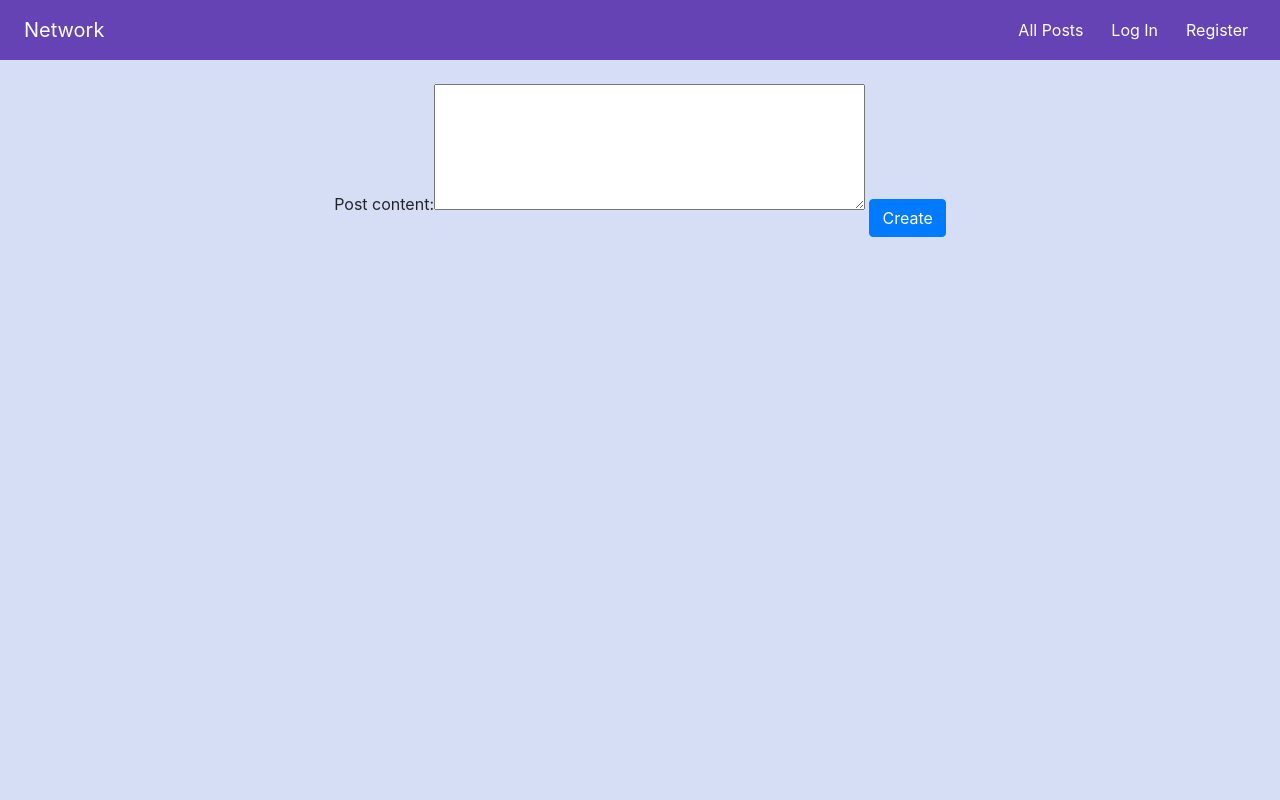
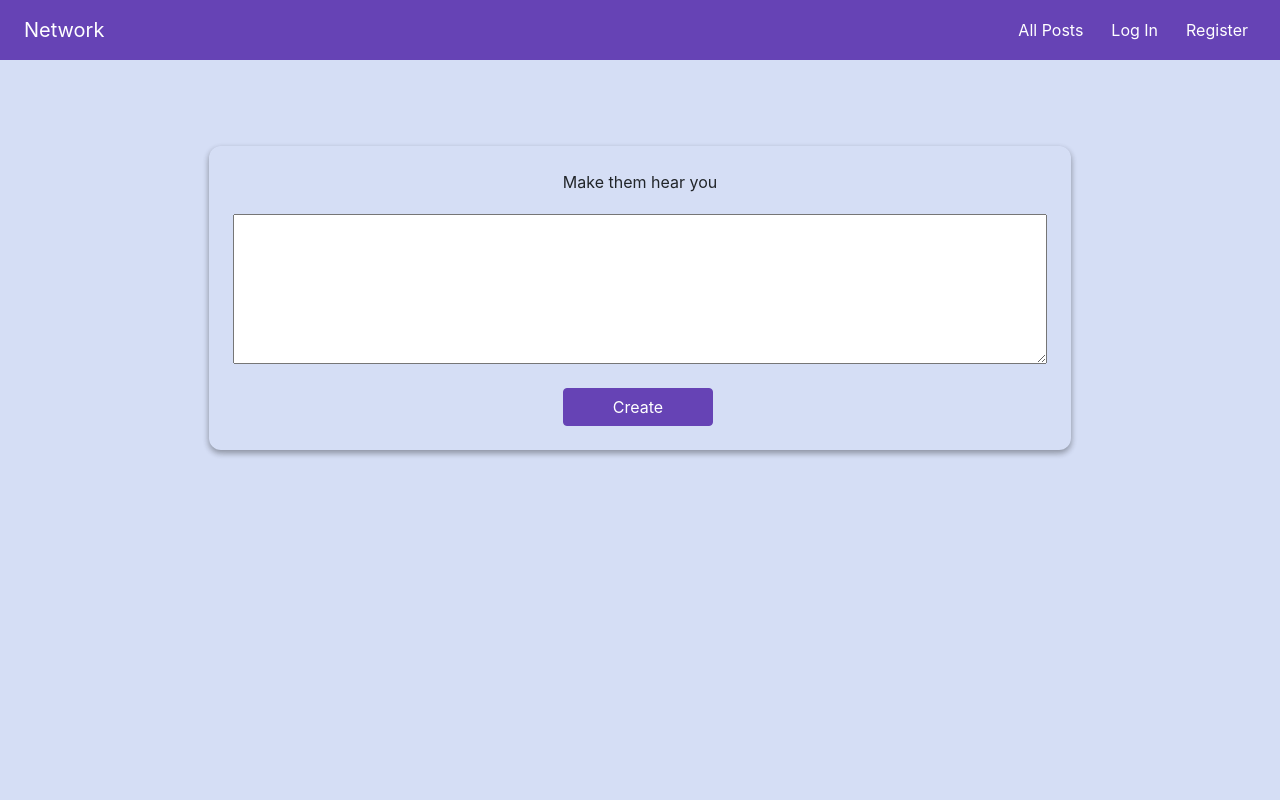
Before and after one commit to velidan/harvard-CS50, a Django app: page /new-post in a window 1280 px wide. Run offline with Django 3.2, Linux system fonts and the light colour scheme; some libraries are stand-ins or nearby versions.

Commit message:
- create post UI

```diff
--- a/project-4-network/network/static/network/styles.css
+++ b/project-4-network/network/static/network/styles.css
@@ -16,6 +16,10 @@
 }
 /* --- !ux color schema --- */
 
+html, body {
+    min-height: 100vh;
+}
+
 p {
     margin: 0;
     padding: 0;
@@ -28,7 +32,10 @@ p {
 }
 
 main {
-    padding: 24px 24px 0;
+    display: flex;
+    flex-direction: column;
+    padding: 24px 24px;
+    min-height: calc(100vh - 60px);
 }
 
 .gelatine {
@@ -123,7 +130,7 @@ header .nav-item.active .nav-link {
     padding: 12px 0;
 }
 
-.post-root .btn.primary {
+.btn.primary {
     color: white;
     background-color: #6643b5;
     border-color: #6643b5;
@@ -131,7 +138,7 @@ header .nav-item.active .nav-link {
 
 }
 
-.post-root .btn.primary:hover {
+.btn.primary:hover {
 
     background-color: #8594e4;
     border-color: #8594e4;
@@ -171,11 +178,9 @@ header .nav-item.active .nav-link {
 }
 
 .pagination-wrapper .pagination {
+    margin-bottom: 0;
+}
 
-}
-.pagination-wrapper .pagination .page-item {
-
-}
 .pagination-wrapper .pagination .page-item.disabled .page-link {
 
     background-color: #aeb8e9;
@@ -204,3 +209,35 @@ header .nav-item.active .nav-link {
     background-color: #8594e4;
 }
 /* --- !pagination --- */
+
+
+/* --- create post --- */
+
+.create-post-wrapper {
+    display: flex;
+    max-width: 70%;
+    width: 100%;
+    margin: 5% auto 0 ;
+    box-shadow: 0 3px 6px rgba(0,0,0,0.16), 0 3px 6px rgba(0,0,0,0.23);
+    padding: 24px;
+    border-radius: 12px;
+    overflow: hidden;
+}
+
+.create-post-form {
+    width: 100%;
+    justify-content: center;
+    align-items: center;
+}
+
+.create-post-form textarea {
+    width: 100%;
+    margin-top: 12px;
+    min-height: 150px;
+}
+
+.create-post-form .btn {
+    min-width: 150px;
+}
+
+/* --- !create post --- */
--- a/project-4-network/network/templates/network/new_post.html
+++ b/project-4-network/network/templates/network/new_post.html
@@ -1,11 +1,11 @@
 {% extends "network/layout.html" %}
 
 {% block body %}
-    <div class="d-flex flex-column align-items-center">
-        <form class="create-post-form flex-form" action="{% url 'new_post' %}" method="post">
+    <div class="d-flex flex-column align-items-center create-post-wrapper">
+        <form class="create-post-form d-flex flex-column flex-form" action="{% url 'new_post' %}" method="post">
             {% csrf_token %}
             {{ create_post_form }}
-            <input class="save-button btn btn-md btn-primary mt-4" type="submit" value="Create">
+            <input class="save-button btn btn-large primary mt-4" type="submit" value="Create">
         </form>
     </div>
 {% endblock %}
--- a/project-4-network/network/views.py
+++ b/project-4-network/network/views.py
@@ -53,7 +53,11 @@ class EditPostForm(forms.Form):
 
 
 class CreatePost(forms.Form):
-    content = forms.CharField(label="Post content", widget=forms.Textarea(attrs={"rows":"5"}))
+    content = forms.CharField(label="Make them hear you", widget=forms.Textarea(attrs={"rows":"5"}))
+
+    def __init__(self, *args, **kwargs):
+        kwargs["label_suffix"] = ""
+        super().__init__(*args, **kwargs)
 
 @csrf_exempt
 @login_required
```
Also changed, not shown: project-4-network/network/templates/network/following.html (+2 -30 lines), project-4-network/network/templates/network/index.html (+1 -71 lines), project-4-network/network/templates/network/post_list_item.html (added, +74 -0 lines), project-4-network/db.sqlite3.
